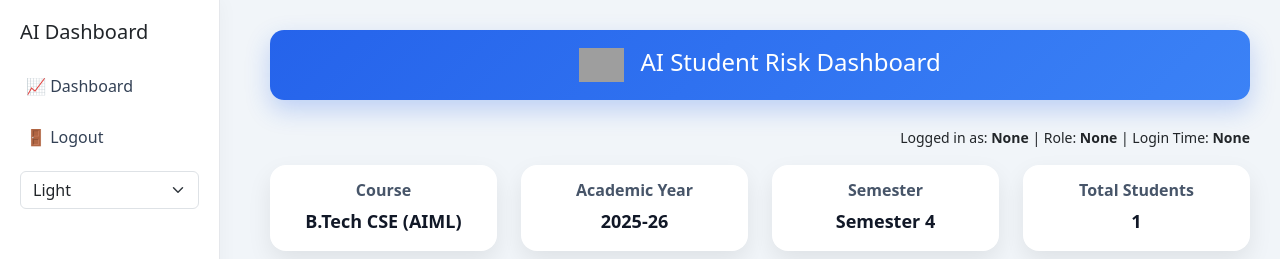
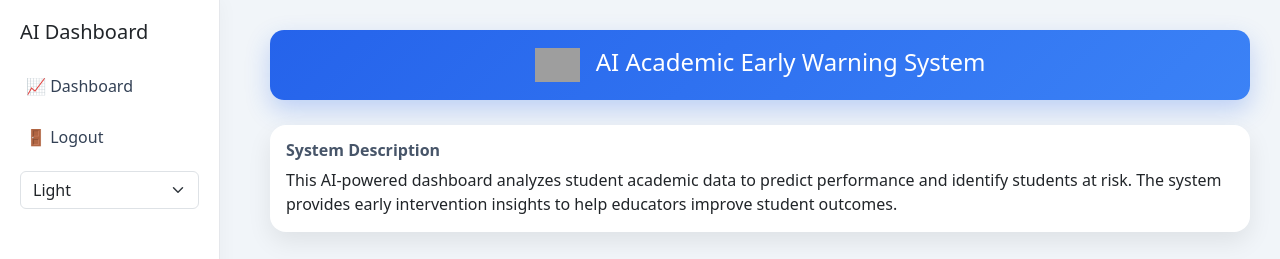
Before and after one commit to Nikki31Chaudhary/Prediciting-Student-Performance, a Flask app: template templates/dashboard.html in a window 1280 px wide. Shown: the top 259 px of the page. Run offline with Flask 3, Linux system fonts and the light colour scheme; the template is opened without the code that fills it: most values are stand-ins (such as "Sample title", 1, 10 or a date in 2020); parts of the project's set-up code (start-up, migrations or seed data) failed here and were passed over; some libraries are stand-ins or nearby versions; grey boxes are pictures that could not be loaded.

Commit message:
Enhance dashboard UI header and added system description

```diff
--- a/templates/dashboard.html
+++ b/templates/dashboard.html
@@ -316,6 +316,14 @@ body, .card, .sidebar, table, thead {
 body, .card, .sidebar {
     transition: all 0.3s ease;
 }
+.dashboard-header{
+background: linear-gradient(135deg,#2563eb,#1e3a8a);
+color:white;
+padding:25px;
+border-radius:12px;
+margin-bottom:25px;
+box-shadow:0 6px 15px rgba(0,0,0,0.15);
+}
 </style>
 </head>
 
@@ -374,8 +382,22 @@ body, .card, .sidebar {
 <div class="dashboard-title">
     <h4 style="margin:0;">
         <img src="https://encrypted-tbn0.gstatic.com/images?q=tbn:ANd9GcQSOHQ9U78Xn1ioaVnrxQdO7NqlWA60QQccpg&s" width="45" style="margin-right:10px;">
-        AI Student Risk Dashboard
+        AI Academic Early Warning System
     </h4>
+
+</div>
+
+<div class="card p-3 mb-4">
+
+<h6>System Description</h6>
+
+<p style="margin:0;">
+This AI-powered dashboard analyzes student academic data
+to predict performance and identify students at risk.
+The system provides early intervention insights to help
+educators improve student outcomes.
+</p>
+
 </div>
 <div class="text-end mb-3">
     <small>
```
